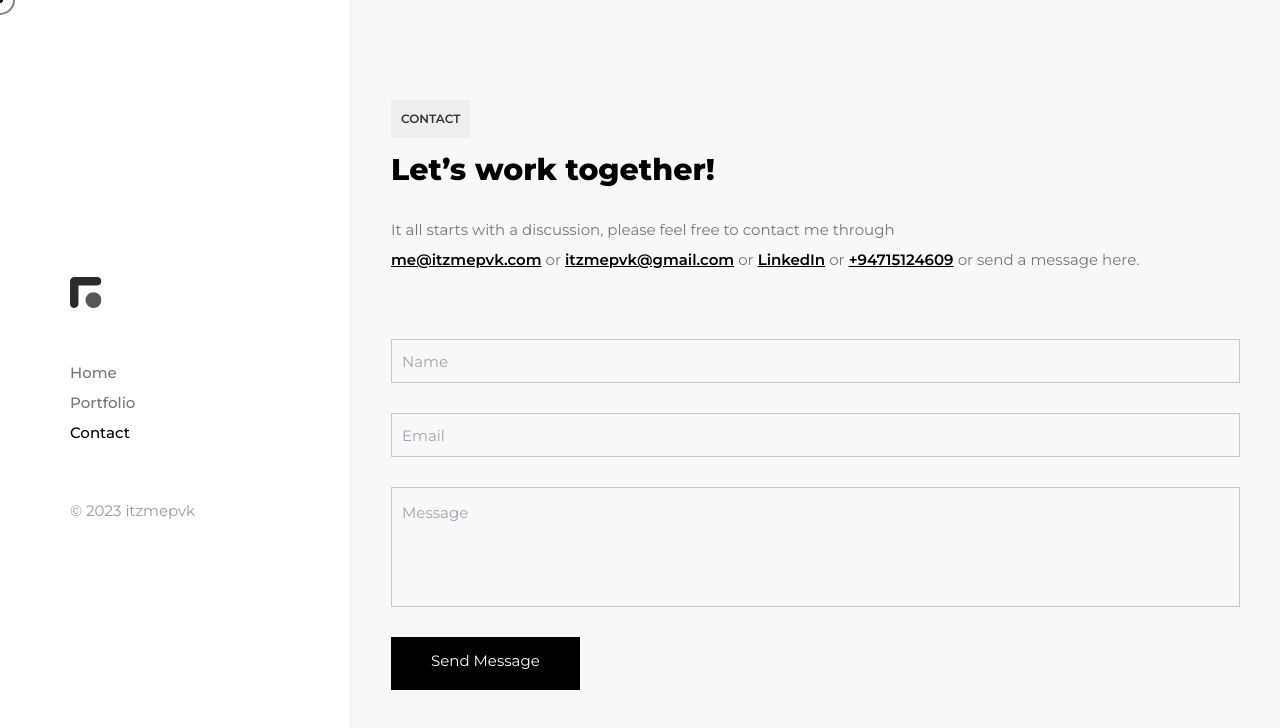
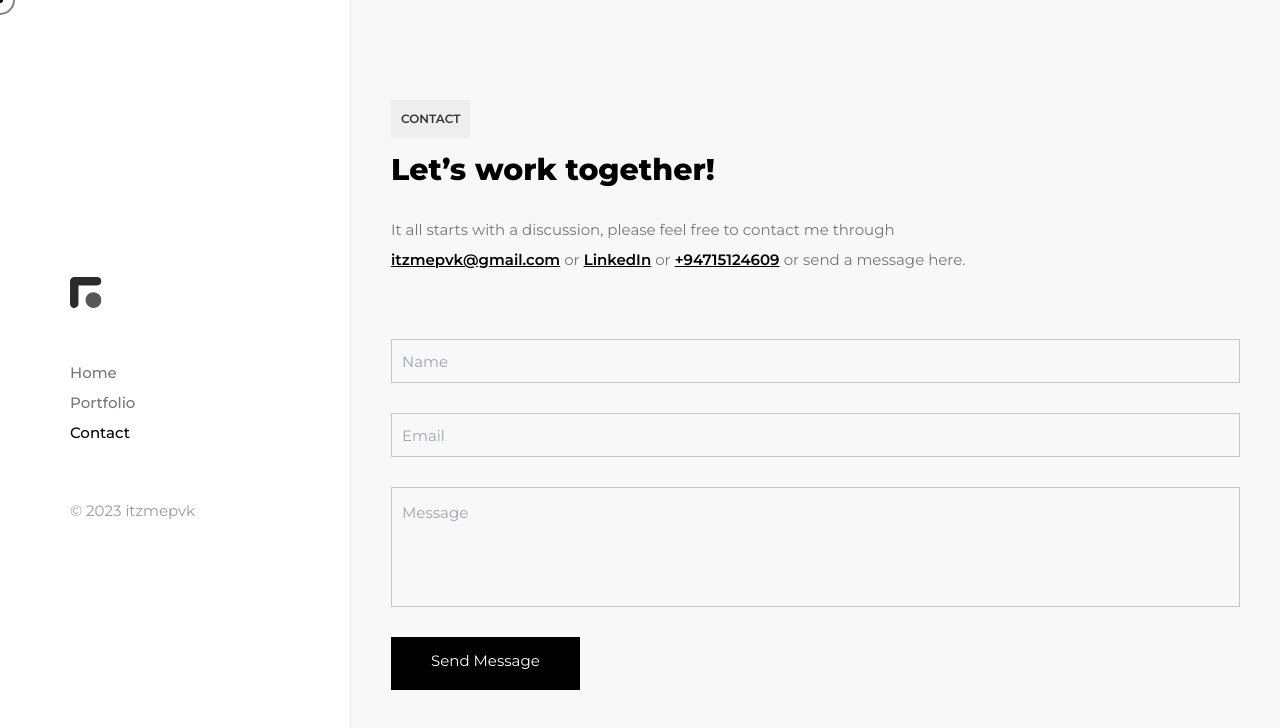
Before and after one commit to itzmepvk/itzmepvk, a Next.js app: page /contact in a window 1280 px wide. Shown: the top 728 px of the page. Built offline with nearby package versions, Linux system fonts and the light colour scheme.

Commit message:
update email

```diff
--- a/src/components/Contact.js
+++ b/src/components/Contact.js
@@ -20,18 +20,6 @@ const Contact = () => {
               It all starts with a discussion, please feel free to contact me
               through
               <br />
-            </span>
-            <span className="text-black text-base font-semibold underline leading-loose">
-              me@itzmepvk.com
-            </span>
-            <span className="text-neutral-500 text-base font-medium leading-loose">
-              {" "}
-            </span>
-            <span className="text-neutral-500 text-base font-normal leading-loose">
-              or
-            </span>
-            <span className="text-neutral-500 text-base font-medium leading-loose">
-              {" "}
             </span>
             <span className="text-black text-base font-semibold underline leading-loose">
               itzmepvk@gmail.com
--- a/src/components/Home.js
+++ b/src/components/Home.js
@@ -19,7 +19,7 @@ const socialIcon = [
   {
     id: 3,
     iconName: "/assets/img/svg/social/mail.svg",
-    link: "mailto:me@itzmepvk.com",
+    link: "mailto:itzmepvk@gmail.com",
   },
   {
     id: 4,
```
